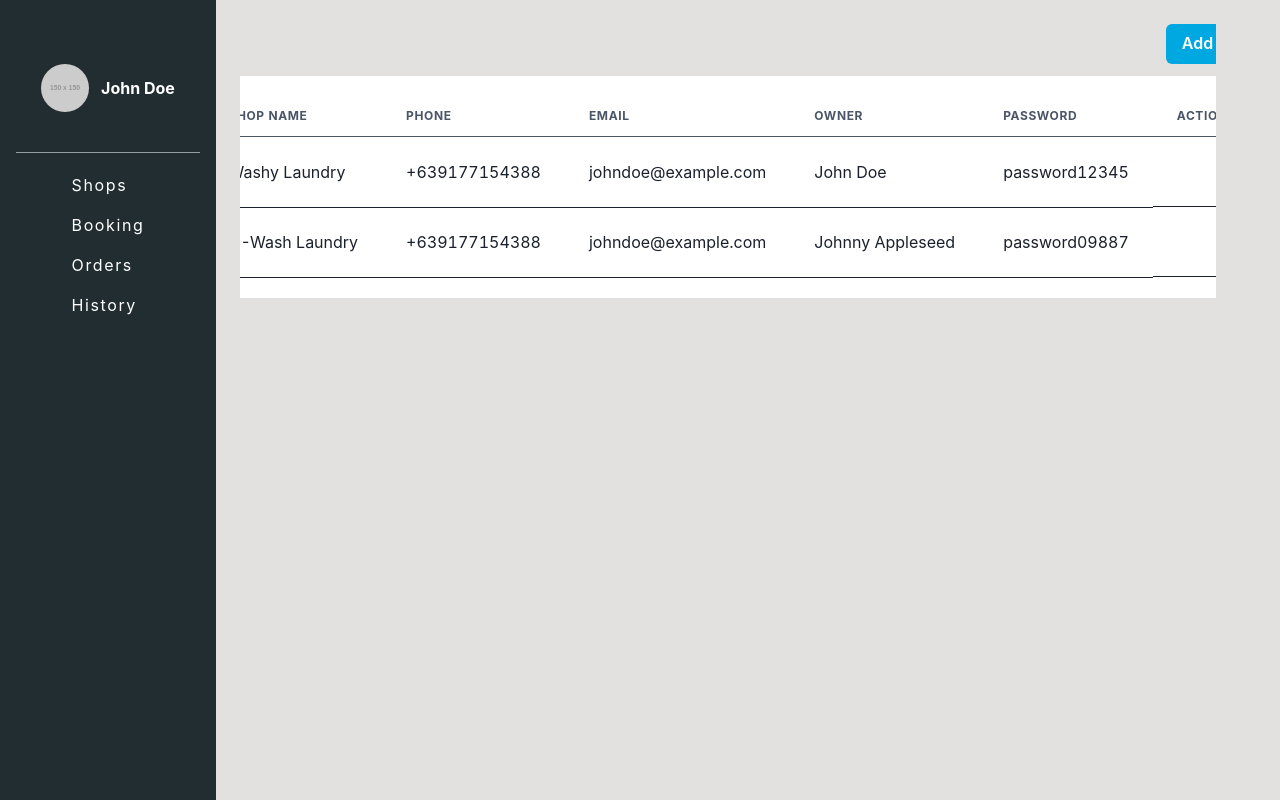
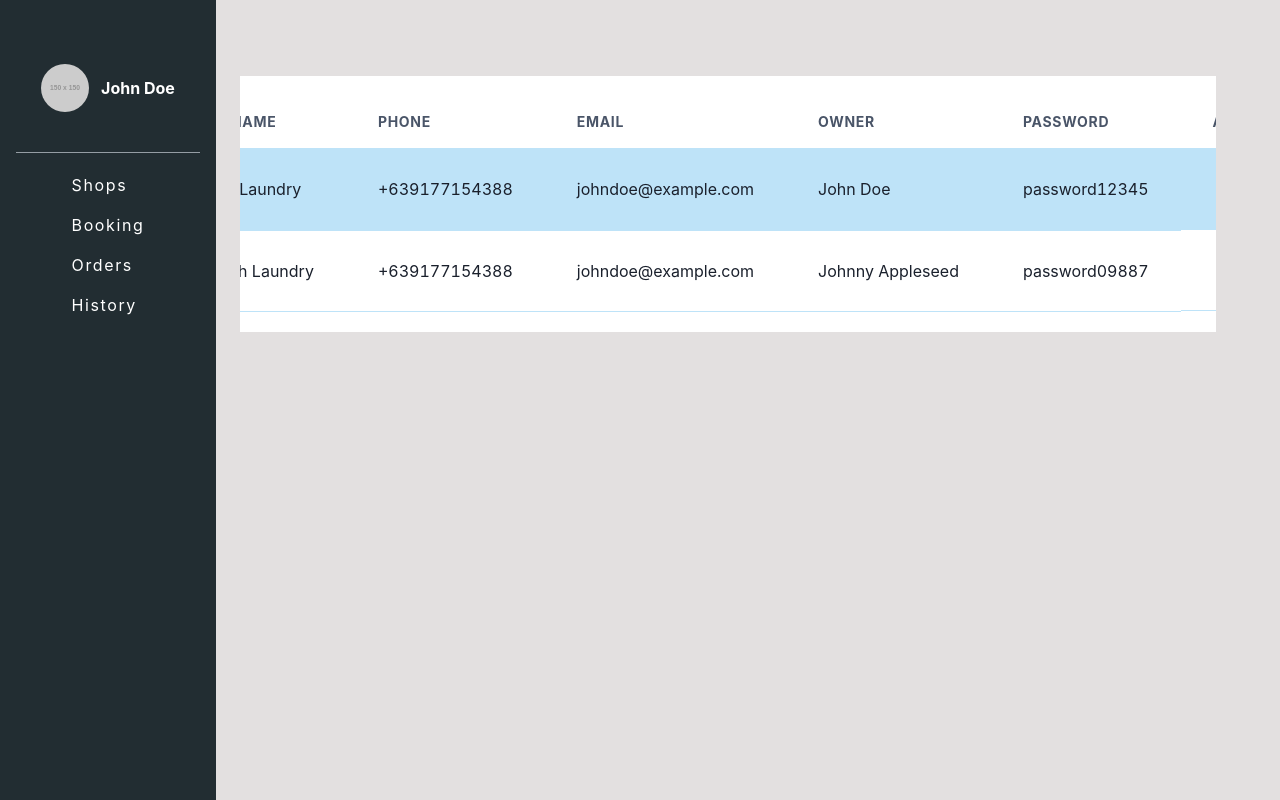
Before and after one commit to Laundrive-Engineering/laundry-shop-app, a Next.js app: page /admin/shops in a window 1280 px wide. Built offline with nearby package versions, Linux system fonts and the light colour scheme.

Commit message:
Updated row and edit handles for DataTable

```diff
--- a/src/components/elements/Table/index.tsx
+++ b/src/components/elements/Table/index.tsx
@@ -1,33 +1,36 @@
 import React from 'react';
 import {
+  IconButton,
   Table,
   TableContainer,
   Tbody,
   Td,
   Th,
   Thead,
-  Tr,
+  Tr
 } from '@chakra-ui/react';
+
 import { FaEdit, FaTrash } from 'react-icons/fa';
 
 import { BaseTableData } from '@/components/modules/interface';
+import { DeleteIcon, EditIcon } from '@chakra-ui/icons';
 
 type DataTableProps = {
   headers: string[],
   values: BaseTableData[],
-  onEditRow?: (rowData: BaseTableData) => JSX.Element,
-  onDeleteRow?: (rowData: BaseTableData) => JSX.Element,
+  onEditRowHandler?: (rowData: BaseTableData) => void,
+  onDeleteRowHandler?: (rowData: BaseTableData) => void,
 };
 
 const DataTable: React.FC<DataTableProps> = ({
   headers,
   values,
-  onEditRow,
-  onDeleteRow,
+  onEditRowHandler,
+  onDeleteRowHandler,
 }) => {
   return (
     <TableContainer bg="white" borderRadius={5} padding={5} overflowX="auto">
-      <Table variant="simple" colorScheme="white">
+      <Table variant="striped" colorScheme="blue" size={"lg"} layout={"string"}>
         <Thead>
           <Tr>
             {headers.map((header, index) => (
@@ -43,16 +46,13 @@ const DataTable: React.FC<DataTableProps> = ({
               })}
               <Td display="flex" justifyContent="space-between">
                 <div>
-                  {onEditRow && (
-                    <button onClick={() => onEditRow(rowData)}>
-                      <FaEdit />
-                    </button>
+                  &nbsp;
+                  {onEditRowHandler && (
+                    <IconButton aria-label='Edit row' icon={<EditIcon />} />
                   )}
-                  {onEditRow && onDeleteRow && <p>|</p>}
-                  {onDeleteRow && (
-                    <button onClick={() => onDeleteRow(rowData)}>
-                      <FaTrash />
-                    </button>
+                  {onEditRowHandler && onDeleteRowHandler && <p>|</p>}
+                  {onDeleteRowHandler && (
+                    <IconButton aria-label='Delete row' icon={<DeleteIcon />} />
                   )}
                 </div>
               </Td>
--- a/src/components/modules/admin/shops/List.tsx
+++ b/src/components/modules/admin/shops/List.tsx
@@ -11,7 +11,7 @@ const List: React.FC = () => {
     'Email',
     'Owner',
     'Password',
-    'Action',
+    'Action'
   ];
   const tableData: ShopData[] = [
     {
@@ -20,7 +20,7 @@ const List: React.FC = () => {
       phone: '+639177154388',
       email: 'johndoe@example.com',
       owner: 'John Doe',
-      password: 'password12345',
+      password: 'password12345'
     },
     {
       id: 2,
@@ -28,14 +28,18 @@ const List: React.FC = () => {
       phone: '+639177154388',
       email: 'johndoe@example.com',
       owner: 'Johnny Appleseed',
-      password: 'password09887',
-    },
+      password: 'password09887'
+    }
   ];
 
   return (
     <div>
       <AddShop />
-      <DataTable headers={tableHeaders} values={tableData} />
+      <DataTable headers={tableHeaders}
+                 values={tableData}
+                 onEditRowHandler={(data) => {
+
+                 }} />
     </div>
   );
 };
--- a/src/styles/global.css
+++ b/src/styles/global.css
@@ -38,7 +38,3 @@ a:hover {
   object-fit: cover;
   border-radius: 50%;
 }
-
-td {
-  min-height: 70px;
-}
```
Also changed, not shown: .prettierrc.json.
